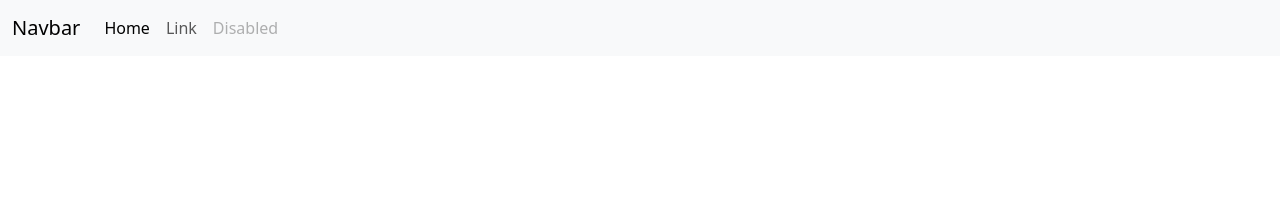
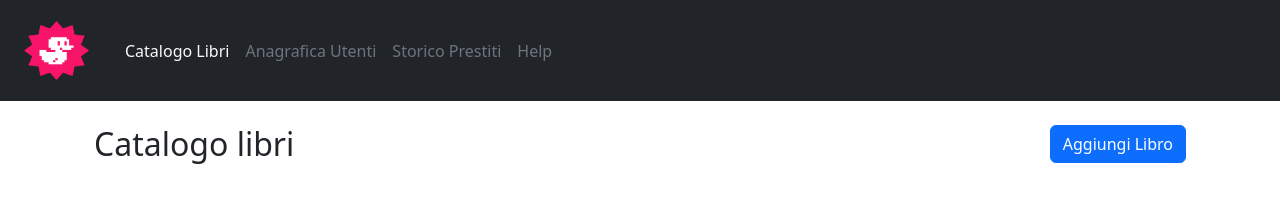
Before and after one commit to LuigiCasale95/html-css-bootstrap-dashboard, a plain HTML site: page index.html in a window 1280 px wide. Drawn offline with nearby package versions, Linux system fonts and the light colour scheme.

Commit message:
navbar da perfezzionare/ inizio main

```diff
--- a/index.html
+++ b/index.html
@@ -17,28 +17,35 @@
 <body>
     <!-- HEADER -->
     <header>
-        <nav class="navbar navbar-expand-lg bg-body-tertiary">
+<nav class="navbar navbar-expand-lg bg-dark">
   <div class="container-fluid">
-    <a class="navbar-brand" href="#">Navbar</a>
-    <button class="navbar-toggler" type="button" data-bs-toggle="collapse" data-bs-target="#navbarTogglerDemo02" aria-controls="navbarTogglerDemo02" aria-expanded="false" aria-label="Toggle navigation">
-      <span class="navbar-toggler-icon"></span>
+
+    <nav class="navbar bg-dark">
+  <div class="container">
+    <a class="navbar-brand" href="#">
+      <img src="img/duck.png" alt="duck" width="65" height="59">
+    </a>
+  </div>
+</nav>
+    <!-- <a class="navbar-brand" href="#"> <img src="img/duck.png" alt="duck logo"></a> -->
+    <button class="navbar-toggler border-light " type="button" data-bs-toggle="collapse" data-bs-target="#navbarTogglerDemo02" aria-controls="navbarTogglerDemo02" aria-expanded="false" aria-label="Toggle navigation">
+      <span class="navbar-toggler-icon text-light"></span>
     </button>
     <div class="collapse navbar-collapse" id="navbarTogglerDemo02">
       <ul class="navbar-nav me-auto mb-2 mb-lg-0">
         <li class="nav-item">
-          <a class="nav-link active" aria-current="page" href="#">Home</a>
+          <a class="nav-link active text-light" aria-current="page" href="#">Catalogo Libri</a>
         </li>
         <li class="nav-item">
-          <a class="nav-link" href="#">Link</a>
+          <a class="nav-link disabled text-secondary" aria-disabled="true">Anagrafica Utenti</a>
         </li>
         <li class="nav-item">
-          <a class="nav-link disabled" aria-disabled="true">Disabled</a>
+          <a class="nav-link disabled text-secondary" aria-disabled="true">Storico Prestiti</a>
+        </li>
+        <li class="nav-item">
+          <a class="nav-link disabled text-secondary" aria-disabled="true">Help</a>
         </li>
       </ul>
-      <!-- <form class="d-flex" role="search">
-        <input class="form-control me-2" type="search" placeholder="Search" aria-label="Search"/>
-        <button class="btn btn-outline-success" type="submit">Search</button>
-      </form> -->
     </div>
   </div>
 </nav>
@@ -46,9 +53,28 @@
     </header>
 
     <!-- MAIN -->
-     <main>
+<main>
 
-     </main>
+<div class="container mt-4">
+
+ <div class="container">
+     <div class="row justify-content-between">
+
+     <div class="col">
+        <h2>Catalogo libri</h2>
+    </div>
+
+    <div class="col text-end">
+      <button type="button " class="btn btn-primary">Aggiungi Libro</button>
+    </div>
+  </div>
+</div>
+
+
+
+</div>
+
+</main>
 
      <!-- FOOTER  -->
       <footer>
```
